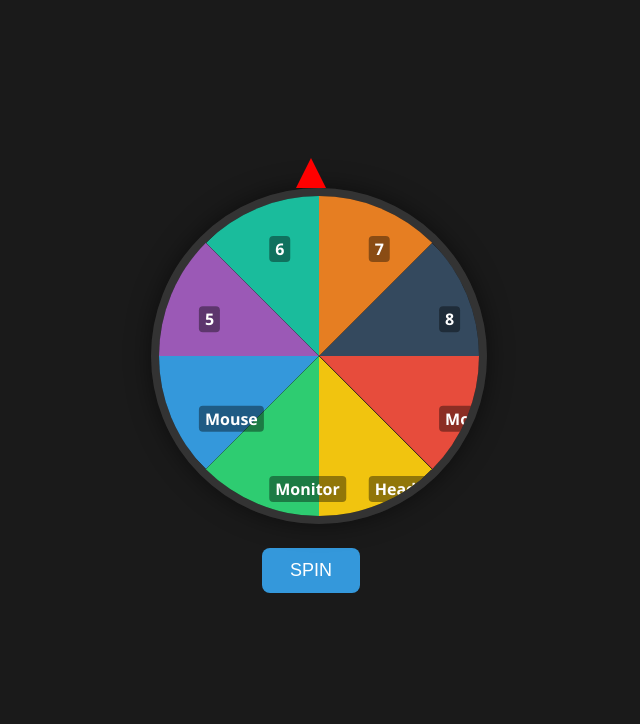
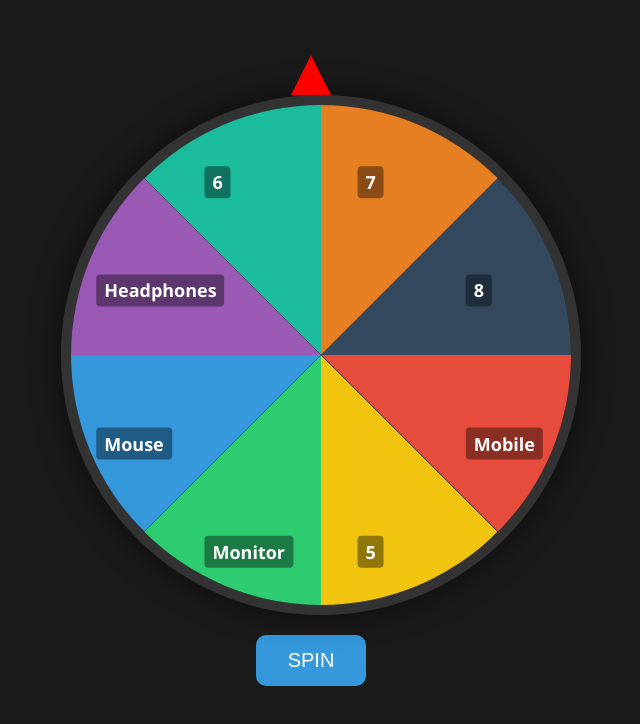
Before and after one commit to Tanishq49/spinner, a plain HTML site: page index.html in a window 1280 px wide. Shown: the whole page, without its empty margins (329-969 px from the left). Drawn offline with Linux system fonts and the light colour scheme.

Commit message:
Update index.html

```diff
--- a/index.html
+++ b/index.html
@@ -20,16 +20,16 @@
 
     .wheel-container {
       position: relative;
-      width: 320px;
-      height: 320px;
+      width: 500px;
+      height: 500px;
     }
 
     .wheel {
       width: 100%;
       height: 100%;
       border-radius: 50%;
-      border: 8px solid #333;
-      box-shadow: 0 0 25px rgba(0, 0, 0, 0.5);
+      border: 10px solid #333;
+      box-shadow: 0 0 30px rgba(0, 0, 0, 0.5);
       position: relative;
       transition: transform 4s ease-out;
       overflow: hidden;
@@ -54,36 +54,37 @@
     }
 
     .label-text {
-      font-size: 16px;
+      font-size: 18px;
       font-weight: bold;
       color: #fff;
       background-color: rgba(0, 0, 0, 0.4);
-      padding: 2px 6px;
+      padding: 4px 8px;
       border-radius: 4px;
       white-space: nowrap;
+      transform: translateX(-40px) translateY(-4px);
     }
 
     .indicator {
       position: absolute;
-      top: -30px;
+      top: -40px;
       left: 50%;
       transform: translateX(-50%);
       width: 0;
       height: 0;
-      border-left: 15px solid transparent;
-      border-right: 15px solid transparent;
-      border-bottom: 30px solid red;
+      border-left: 20px solid transparent;
+      border-right: 20px solid transparent;
+      border-bottom: 40px solid red;
       z-index: 2;
     }
 
     .spin-btn {
       margin-top: 40px;
-      padding: 12px 28px;
-      font-size: 18px;
+      padding: 14px 32px;
+      font-size: 20px;
       background-color: #3498db;
       color: #fff;
       border: none;
-      border-radius: 8px;
+      border-radius: 10px;
       cursor: pointer;
       transition: background 0.3s ease;
     }
@@ -94,7 +95,7 @@
 
     #result {
       margin-top: 20px;
-      font-size: 22px;
+      font-size: 24px;
       font-weight: bold;
       color: #2ecc71;
     }
@@ -115,11 +116,11 @@
     const resultDisplay = document.getElementById("result");
 
     const segments = [
-        { label: "Mobile", color: "#e74c3c" },
-      { label: "Headphones", color: "#f1c40f" },
+      { label: "Mobile", color: "#e74c3c" },
+      { label: "5", color: "#f1c40f" },
       { label: "Monitor", color: "#2ecc71" },
       { label: "Mouse", color: "#3498db" },
-      { label: "5", color: "#9b59b6" },
+      { label: "Headphones", color: "#9b59b6" },
       { label: "6", color: "#1abc9c" },
       { label: "7", color: "#e67e22" },
       { label: "8", color: "#34495e" },
@@ -144,9 +145,9 @@
       const label = document.createElement("div");
       label.className = "segment-label";
 
-      // Calculate label rotation and translation for proper position and upright text
+      // Adjust translation to match the new radius (~250px)
       const labelAngle = angle + anglePerSegment / 2;
-      label.style.transform = `rotate(${labelAngle}deg) translate(130px) rotate(${-labelAngle}deg)`;
+      label.style.transform = `rotate(${labelAngle}deg) translate(200px) rotate(${-labelAngle}deg)`;
 
       // Label text
       const text = document.createElement("div");
```
